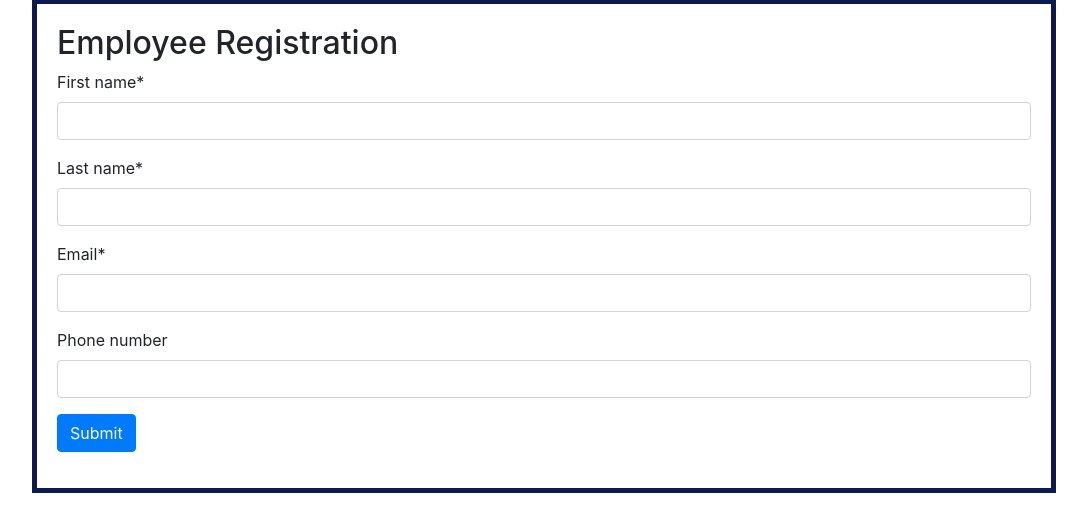
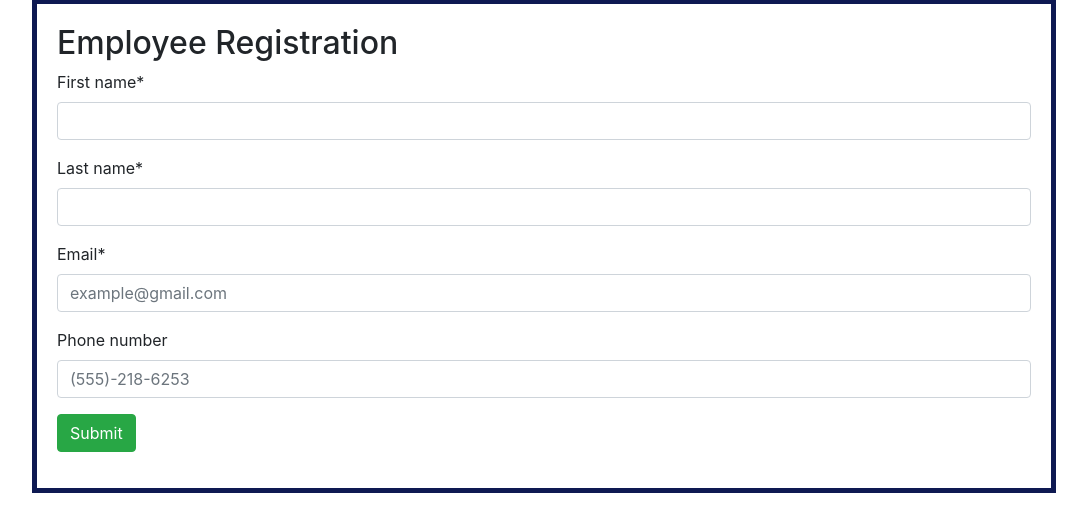
Before and after one commit to jmaurice22/Employee_Manager, a Django app: page /employee/ in a window 1280 px wide. Shown: the part 77-609 px from the top of the page, without its empty margins (96-1183 px from the left). Run offline with Django 3.2, Linux system fonts and the light colour scheme; some libraries are stand-ins or nearby versions.

Commit message:
added place holders and js files

```diff
--- a/employee_manager/employee/admin.py
+++ b/employee_manager/employee/admin.py
@@ -1,6 +1,7 @@
 from django.contrib import admin
-from .models import Employee
+from .models import Employee, leaveDate
 
 
 # Register your models here.
 admin.site.register(Employee)
+admin.site.register(leaveDate)
--- a/employee_manager/employee/forms.py
+++ b/employee_manager/employee/forms.py
@@ -1,6 +1,7 @@
 from django import forms
-
+from django.forms import ModelForm
 from .models import *
+import datetime
 
 
 class EmployeeForm(forms.ModelForm):
@@ -12,5 +13,11 @@ class EmployeeForm(forms.ModelForm):
         'first_name': forms.TextInput(attrs={'class': 'form-control'}),
         'last_name': forms.TextInput(attrs={'class': 'form-control'}),
         'email': forms.TextInput(attrs={'class': 'form-control'}),
-        'phone_number': forms.TextInput(attrs={'class': 'form-control'}),
+        'phone_number': forms.TextInput(attrs={'class': 'form-control', }),
     }
+
+
+class leaveForm(forms.Form):
+    start_date = forms.DateField(initial=datetime.date.today)
+    end_date = forms.DateField(initial=datetime.date.today() + datetime.timedelta(days=1))
+    comment = forms.CharField(widget=forms.Textarea)
--- a/employee_manager/employee/models.py
+++ b/employee_manager/employee/models.py
@@ -1,5 +1,6 @@
 from django.db import models
 from phonenumber_field.modelfields import PhoneNumberField
+
 
 # Create your models here.
 class Employee(models.Model):
@@ -13,3 +14,10 @@ class Employee(models.Model):
         return self.last_name
         return self.email
         return self.phone_number
+
+
+class leaveDate(models.Model):
+    start_date = models.DateField(null=True)
+
+    def __str__(self):
+        return self.start_date
--- a/employee_manager/employee/views.py
+++ b/employee_manager/employee/views.py
@@ -1,6 +1,6 @@
 from django.shortcuts import render, redirect
-from .forms import EmployeeForm
-from .models import Employee
+from .forms import EmployeeForm, leaveForm
+from .models import Employee, leaveDate
 
 
 # Create your views here.
@@ -19,4 +19,8 @@ def employee_registration(request):
 
 
 def request_time_off(request):
-    return render(request, 'request_time_off.html')
+
+    #new leave instance form
+    form = leaveForm()
+
+    return render(request, 'request_time_off.html', {'form': form})
--- a/employee_manager/static/css/home.css
+++ b/employee_manager/static/css/home.css
@@ -190,3 +190,9 @@ section {
 .today {
   background-color: blue;
 }
+
+#form-container {
+    margin-left: 30% ;
+    margin-right: 30% ;
+
+}
--- a/employee_manager/templates/employee_contact.html
+++ b/employee_manager/templates/employee_contact.html
@@ -7,7 +7,13 @@
     <form method='POST' action='/employee/employee'>
         {% csrf_token %}
         {{ form|crispy }}
-        <button type="submit" class="btn btn-primary">Submit</button>
+        <button type="submit" class="btn btn-success">Submit</button>
     </form>
+    <!-- todo: create a separate js file to add form styling -->
+    <script>
+
+        document.getElementById('id_email').placeholder = "example@gmail.com";
+        document.getElementById('id_phone_number').placeholder = "(555)-218-6253";
+    </script>
 </div>
 {% endblock %}
--- a/employee_manager/templates/home.html
+++ b/employee_manager/templates/home.html
@@ -8,6 +8,18 @@
     <link rel="stylesheet" type="text/css" href='{% static "/css/home.css" %}?{% now "U" %}'>
     <link rel="stylesheet" href="https://stackpath.bootstrapcdn.com/bootstrap/4.5.0/css/bootstrap.min.css"
           integrity="sha384-9aIt2nRpC12Uk9gS9baDl411NQApFmC26EwAOH8WgZl5MYYxFfc+NcPb1dKGj7Sk" crossorigin="anonymous">
+
+        <link href=
+'https://ajax.googleapis.com/ajax/libs/jqueryui/1.12.1/themes/smoothness/jquery-ui.css'
+          rel='stylesheet'>
+
+    <script src=
+"https://ajax.googleapis.com/ajax/libs/jquery/3.1.1/jquery.min.js" >
+    </script>
+
+    <script src=
+"https://ajax.googleapis.com/ajax/libs/jqueryui/1.12.1/jquery-ui.min.js" >
+    </script>
 </head>
 <body>
     <nav>
@@ -52,5 +64,6 @@
         </table>
         {% endblock %}
     </section>
+
 </body>
 </html>
```
Also changed, not shown: employee_manager/static/js/datepicker.js (added, +14 -0 lines), employee_manager/templates/request_time_off.html (+14 -2 lines), employee_manager/employee/migrations/0003_leavedate.py (added), employee_manager/employee/migrations/0004_alter_leavedate_start_date.py (added), 2 other files.
